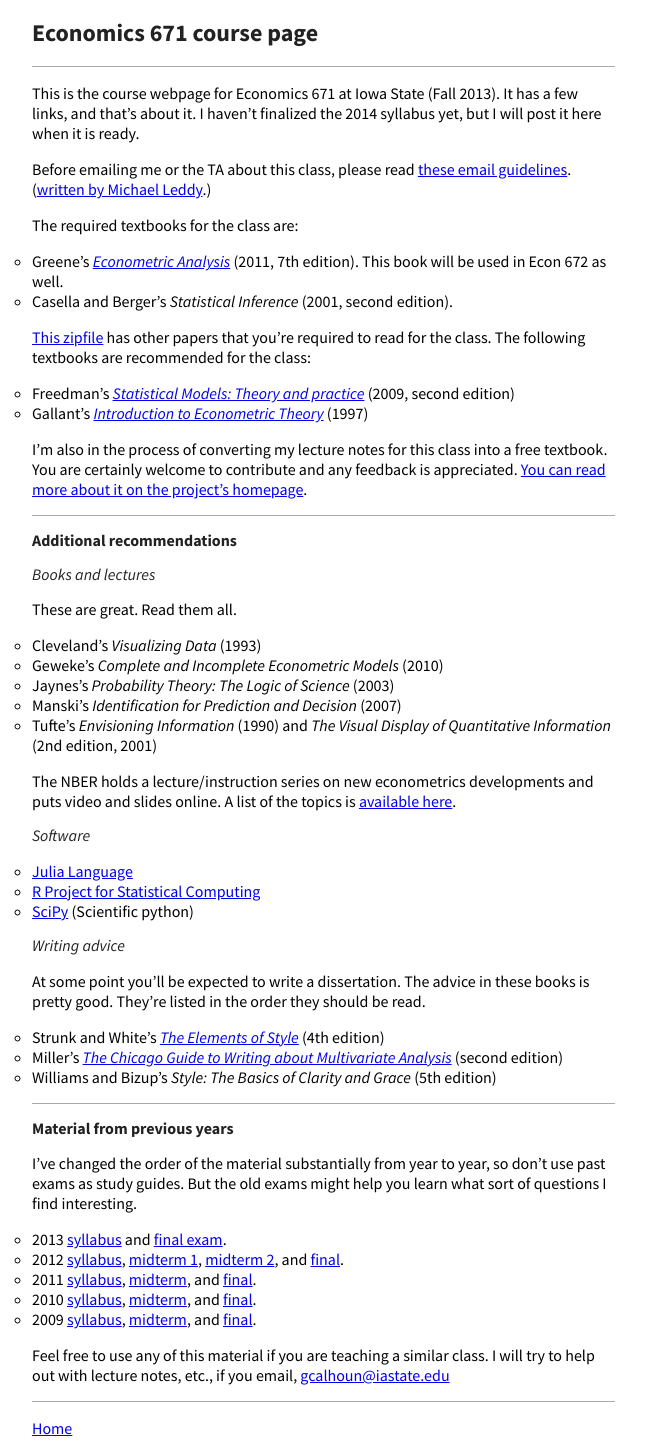
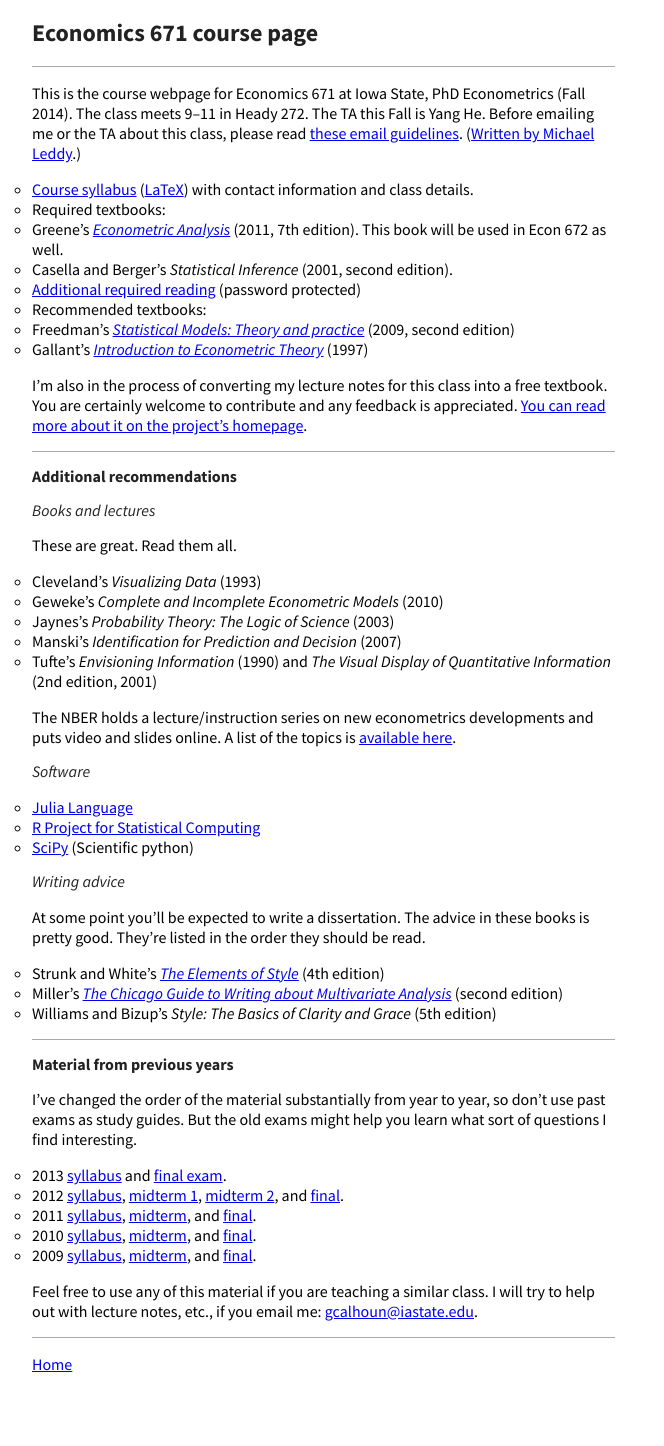
Before and after one commit to mmkuang/grayclhn.github.io, a Jekyll site: the page built from 671/index.md, in a window 1280 px wide. Shown: the whole page, without its empty margins (0-664 px from the left). Built offline with Jekyll 4.4.1, drawn with Linux system fonts in a browser that asks for light colours; Markdown is read by kramdown in place of the engine named in the settings; after the commit the page ends 1382 px from its top, so only the background shows below that.

Commit message:
Update 671 course page
- Finish reading package
- Add pdf and LaTeX of syllabus for 2014
- update ignore lists

```diff
--- a/671/index.md
+++ b/671/index.md
@@ -3,37 +3,33 @@ layout: default
 title: Economics 671 course page
 ---
 
-[leddy]: http://mleddy.blogspot.com/2005/01/how-to-e-mail-professor.html
+This is the course webpage for Economics 671 at Iowa State, PhD
+Econometrics (Fall 2014). The class meets 9–11 in Heady 272. The TA
+this Fall is Yang He. Before emailing me or the TA about this class,
+please read [these email guidelines](../dl/email). ([Written by
+Michael Leddy][leddy].)
 
-This is the course webpage for Economics 671 at Iowa State (Fall
-2013). It has a few links, and that’s about it.  I haven’t finalized
-the 2014 syllabus yet, but I will post it here when it is ready.
-
-Before emailing me or the TA about this class, please read [these
-email guidelines](../dl/email).
-([written by Michael Leddy][leddy].)
-
-The required textbooks for the class are:
-
-* Greene’s *[Econometric Analysis][]* (2011, 7th edition). This book will be used in Econ 672 as well.
-* Casella and Berger’s *Statistical Inference* (2001, second edition).
-
-[This zipfile](reading_2014.zip) has other papers that you're required
-to read for the class. The following textbooks are recommended for the
-class:
-
-[Econometric Analysis]: http://pages.stern.nyu.edu/~wgreene/Text/econometricanalysis.htm
-
-* Freedman’s *[Statistical Models: Theory and practice][]* (2009, second edition)
-* Gallant’s *[Introduction to Econometric Theory][]* (1997)
-
-[Statistical Models: Theory and practice]: http://www.stat.berkeley.edu/~census
-[Introduction to Econometric Theory]: http://www.aronaldg.org/courses/econ501
+* [Course syllabus](syllabus-2014.pdf) ([LaTeX](syllabus-2014.tex))
+  with contact information and class details.
+* Required textbooks:
+  * Greene’s *[Econometric Analysis][]* (2011, 7th edition). This book
+    will be used in Econ 672 as well.
+  * Casella and Berger’s *Statistical Inference* (2001, second
+    edition).
+* [Additional required reading](reading-2014.zip) (password protected)
+* Recommended textbooks:
+  * Freedman’s *[Statistical Models: Theory and practice][]* (2009, second edition)
+  * Gallant’s *[Introduction to Econometric Theory][]* (1997)
 
 I’m also in the process of converting my lecture notes for this class
 into a free textbook.  You are certainly welcome to contribute and any
 feedback is appreciated. [You can read more about it on the project’s
 homepage](http://www.econometricslibrary.org/core).
+
+[leddy]: http://mleddy.blogspot.com/2005/01/how-to-e-mail-professor.html
+[Econometric Analysis]: http://pages.stern.nyu.edu/~wgreene/Text/econometricanalysis.htm
+[Statistical Models: Theory and practice]: http://www.stat.berkeley.edu/~census
+[Introduction to Econometric Theory]: http://www.aronaldg.org/courses/econ501
 
 <hr />
 
@@ -102,6 +98,6 @@ you learn what sort of questions I find interesting.
 
 Feel free to use any of this material if you are teaching a similar
 class. I will try to help out with lecture notes, etc., if you
-email, <gcalhoun@iastate.edu>
+email me: <gcalhoun@iastate.edu>.
 
 [CC]: http://creativecommons.org/licenses/by-sa/3.0/
--- a/_config.yml
+++ b/_config.yml
@@ -1,4 +1,4 @@
 permalink: pretty
 markdown: rdiscount
 exclude: ['*.aux', '*.bbl', '*.blg', '*.log', '*.out', '*.fdb_latexmk',
-	 '*.fls', '674/*.bib', 'CNAME']
+	 '*.fls', '*.dvi', '671/*.bib', '674/*.bib', 'CNAME']
```
Also changed, not shown: 4 other files.
